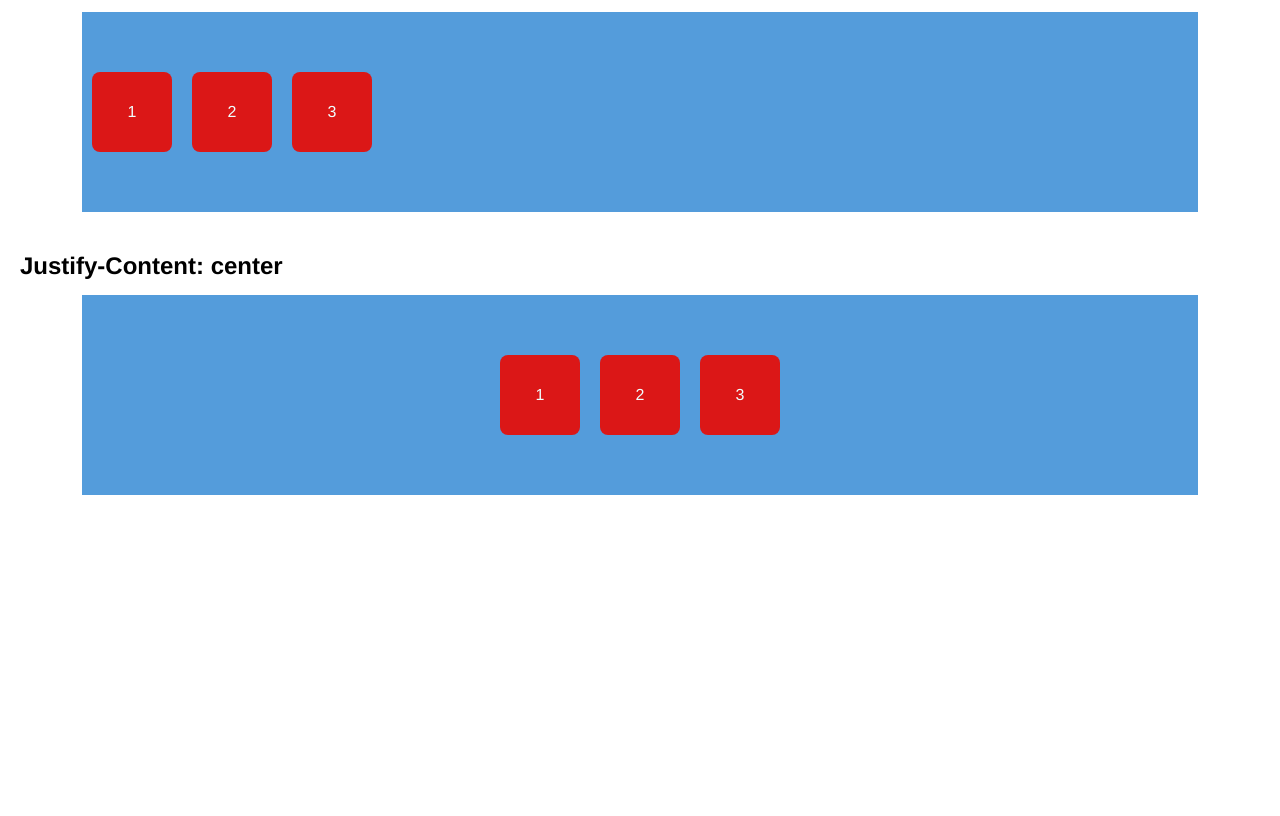
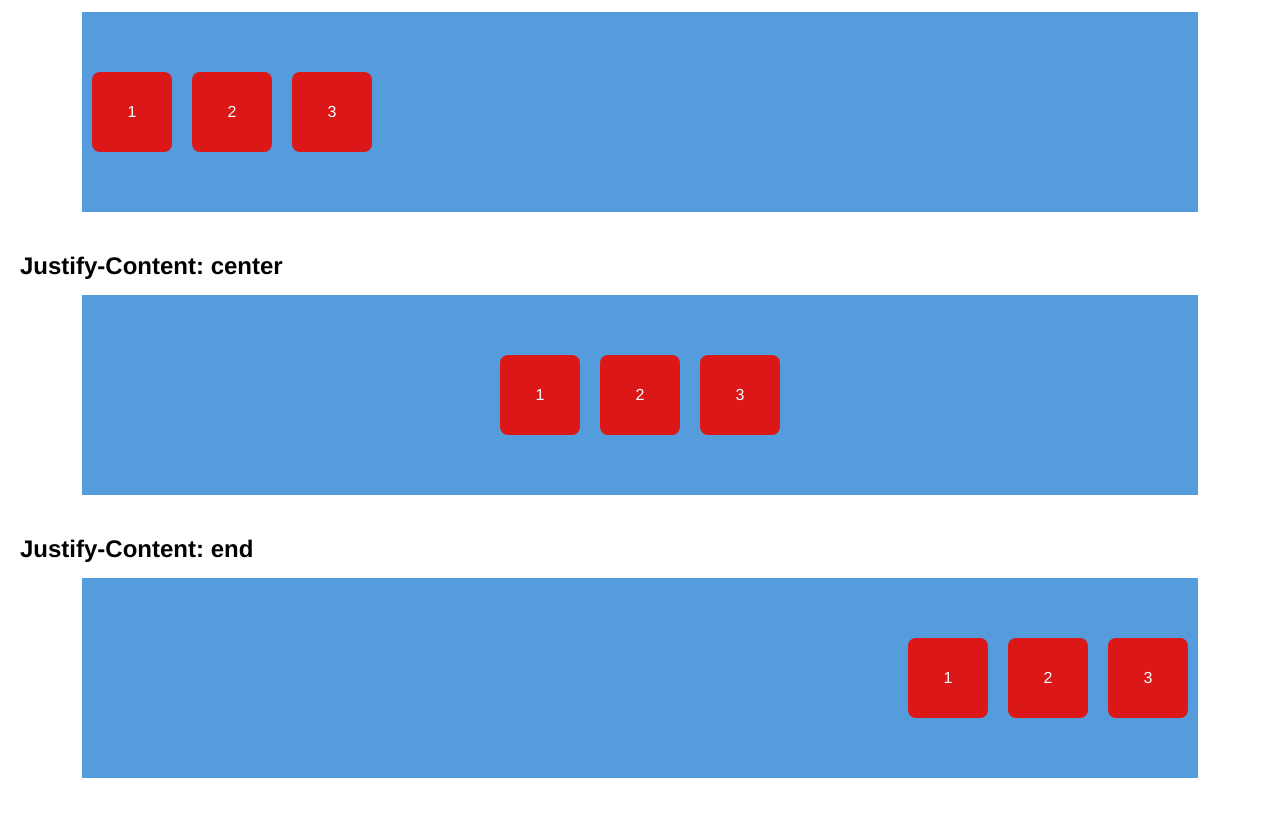
Before and after one commit to gustavovictor46/progresso-html, a plain HTML site: page index.html in a window 1280 px wide. Shown: the part 96-912 px from the top of the page. Before the commit the page ends 800 px from the top, so only its background shows below. Drawn offline with Linux system fonts and the light colour scheme.

Commit message:
Criando seção justify flex-end

```diff
--- a/assets/styles/index.css
+++ b/assets/styles/index.css
@@ -50,3 +50,6 @@ h2 {
 .justify-center {
     justify-content: center;
 }
+ .justify-end {
+    justify-content: end;
+ }
--- a/index.html
+++ b/index.html
@@ -27,5 +27,14 @@
             <div class= "flex-item">3</div>
         </div>
     </section>
+    <section>
+        <h2>Justify-Content: end</h2>
+
+        <div class="flex-container justify-end">
+            <div class= "flex-item">1</div>
+            <div class= "flex-item">2</div>
+            <div class= "flex-item">3</div>
+        </div>
+    </section>
 </body>
 </html>
```
